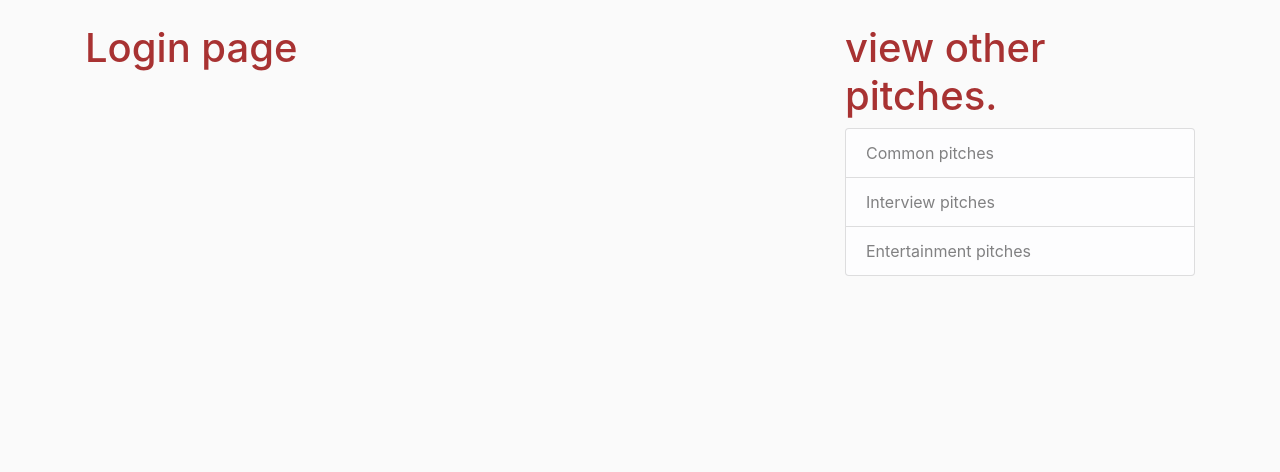
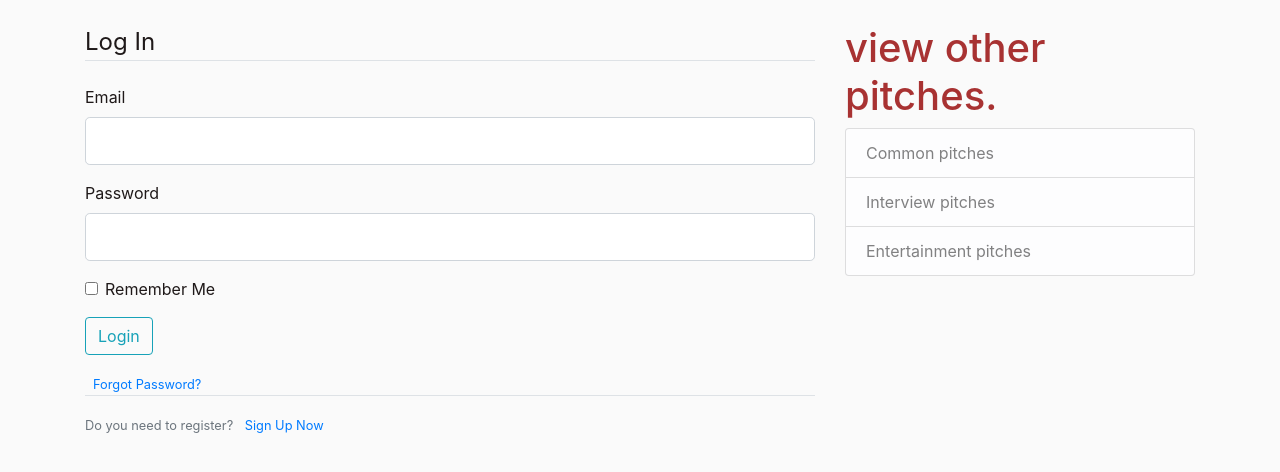
Before and after one commit to Teresiah-cpu/Pitches_app, a Flask app: page /login in a window 1280 px wide. Shown: the part 56-528 px from the top of the page. Run offline with Flask 2, Linux system fonts and the light colour scheme; some libraries are stand-ins or nearby versions.

Commit message:
ft:validate login form

```diff
--- a/app/run.py
+++ b/app/run.py
@@ -49,10 +49,17 @@ def register():
     return render_template('register.html', title='Register', form=form)
 
 
-@app.route("/login")
+
+@app.route("/login", methods=['GET', 'POST'])
 def login():
     form = LoginForm()
-    return render_template('login.html',form=form)
+    if form.validate_on_submit():
+        if form.email.data == 'admin@blog.com' and form.password.data == 'password':
+            flash('You have been logged in!', 'success')
+            return redirect(url_for('home'))
+        else:
+            flash('Login Unsuccessful. Please check username and password', 'danger')
+    return render_template('login.html', title='Login', form=form)
 
 if __name__ == '__main__':
     app.run(debug=True)
--- a/app/templates/login.html
+++ b/app/templates/login.html
@@ -1,4 +1,52 @@
 {% extends "index.html" %}
 {% block content %}
-    <h1>Login page</h1>
+    <div class="content-section">
+        <form method="POST" action="">
+            {{ form.hidden_tag() }}
+            <fieldset class="form-group">
+                <legend class="border-bottom mb-4">Log In</legend>
+                <div class="form-group">
+                    {{ form.email.label(class="form-control-label") }}
+                    {% if form.email.errors %}
+                    {{ form.email(class="form-control form-control-lg is-invalid") }}
+                    <div class="invalid-feedback">
+                        {% for error in form.email.errors %}
+                        <span>{{ error }}</span>
+                        {% endfor %}
+                    </div>
+                    {% else %}
+                    {{ form.email(class="form-control form-control-lg") }}
+                    {% endif %}
+                </div>
+                <div class="form-group">
+                    {{ form.password.label(class="form-control-label") }}
+                    {% if form.password.errors %}
+                    {{ form.password(class="form-control form-control-lg is-invalid") }}
+                    <div class="invalid-feedback">
+                        {% for error in form.password.errors %}
+                        <span>{{ error }}</span>
+                        {% endfor %}
+                    </div>
+                    {% else %}
+                    {{ form.password(class="form-control form-control-lg") }}
+                    {% endif %}
+                </div>
+                <div class="form-check">
+                    {{ form.remember(class="form-check-input") }}
+                    {{ form.remember.label(class="form-check-label") }}
+                </div>
+            </fieldset>
+            <div class="form-group">
+                {{ form.submit(class="btn btn-outline-info") }}
+            </div>
+            <small class="text-muted ml-2">
+                <a href="#">Forgot Password?</a>
+            </small>
+        </form>
+    </div>
+    <div class="border-top pt-3">
+        <small class="text-muted">
+            Do you need to register? <a class="ml-2" href="{{ url_for('register') }}">Sign Up Now</a>
+        </small>
+    </div>
 {% endblock %}
```
